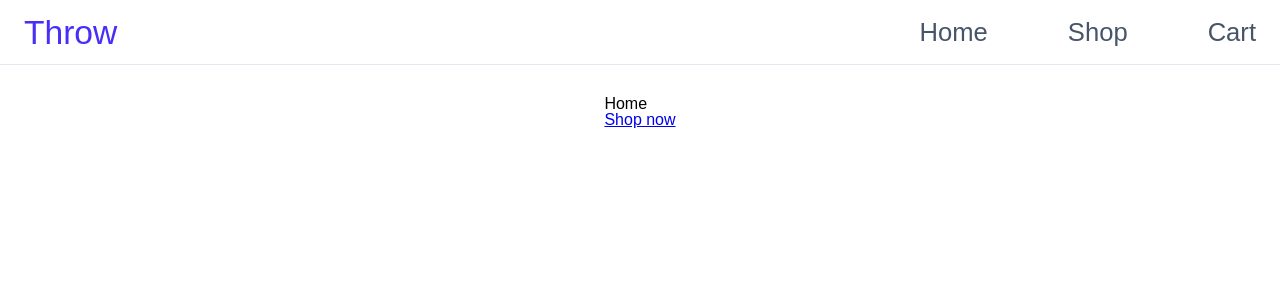
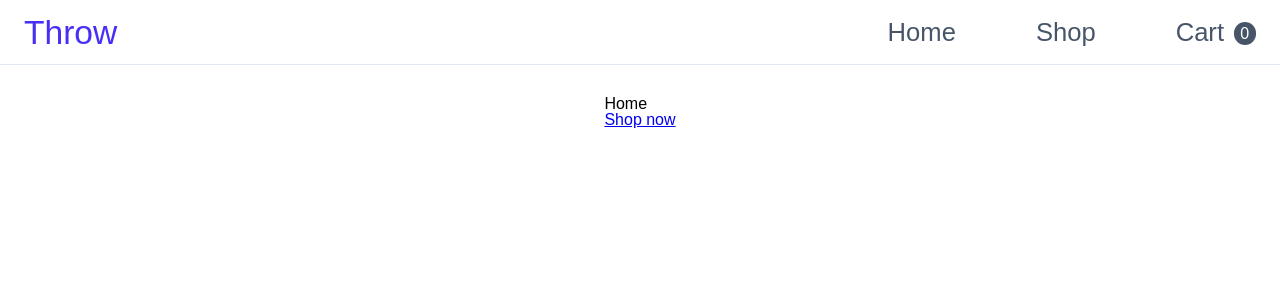
Before and after one commit to daniel-moderiano/shopping-cart, a React (Create React App) app: page / in a window 1280 px wide. Shown: the top 300 px of the page. Built offline with nearby package versions, Linux system fonts and the light colour scheme.

Commit message:
Style cart number in navbar

```diff
--- a/src/components/Nav.js
+++ b/src/components/Nav.js
@@ -34,7 +34,7 @@ const Nav = ({ numItems }) => {
         <li className="nav__list-item">
           <Link className="nav__link" to="/shop">Shop</Link>
         </li>
-        <li className="nav__list-item">
+        <li className="nav__list-item nav__cart">
           <Link className="nav__link" to="/cart">Cart</Link>
           <div className="nav__num-items">{numItems}</div>
         </li>
--- a/src/styles/App.css
+++ b/src/styles/App.css
@@ -97,8 +97,22 @@ body {
   color: #482ff7;
 }
 
+.nav__cart {
+  display: flex;
+  align-items: center;
+}
+
 .nav__num-items {
-  display: none;
+  margin-left: 0.6rem;
+  margin-top: 0.1rem;
+  display: flex;
+  align-items: center;
+  justify-content: center;
+  background-color: #475569;
+  color: #fff;
+  height: 1.4rem;
+  width: 1.4rem;
+  border-radius: 2rem;
 }
 
 .nav__logo {
```
Also changed, not shown: src/icons/cart.svg (added).
